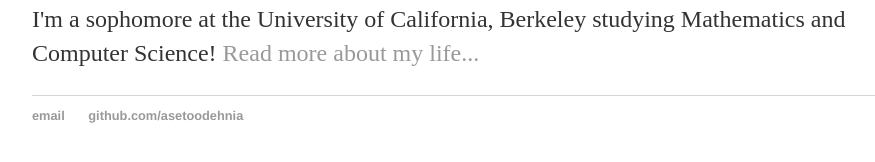
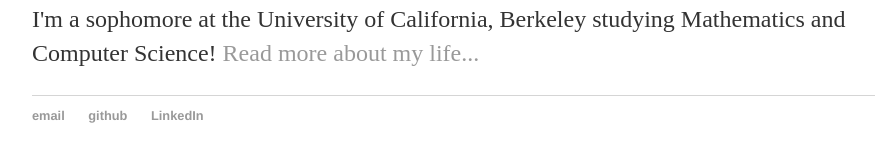
Before and after one commit to asetoodehnia/asetoodehnia.github.io, a Jekyll site: the page built from index.html, in a window 1280 px wide. Shown: the part 194-356 px from the top of the page, without its empty margins (160-1035 px from the left). Built offline with Jekyll 4.4.1, drawn with Linux system fonts in a browser that asks for light colours.

Commit message:
minor changes

```diff
--- a/_layouts/default.html
+++ b/_layouts/default.html
@@ -22,7 +22,8 @@
 			<footer>
 	    		<ul>
 	        		<li><a href="mailto:asetoodehnia@berkeley.edu">email</a></li>
-	        		<li><a href="https://github.com/asetoodehnia">github.com/asetoodehnia</a></li>
+	        		<li><a href="https://github.com/asetoodehnia">github</a></li>
+	        		<li><a href="https://www.linkedin.com/in/adel-setoodehnia/">LinkedIn</a></li>
 				</ul>
 			</footer>
 		</body>
--- a/css/main.css
+++ b/css/main.css
@@ -3,7 +3,7 @@
     width: 70%;
 }
 nav ul, footer ul {
-    font-family:'Helvetica', 'Arial', 'Sans-Serif';
+    font-family:'Helvetica', 'Sans-Serif', 'Sans-Serif';
     padding: 0px;
     list-style: none;
     font-weight: bold;
```
